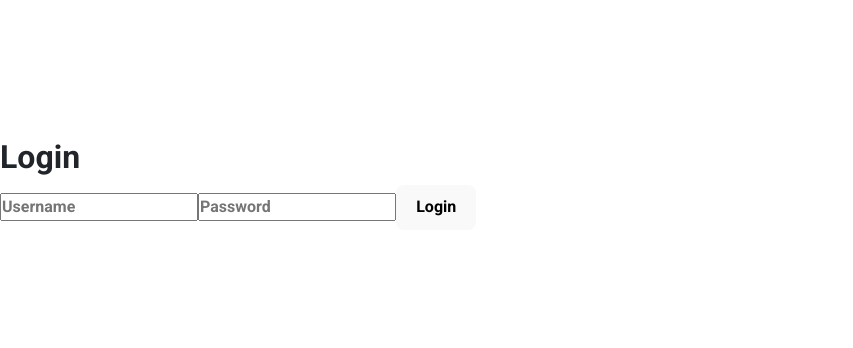
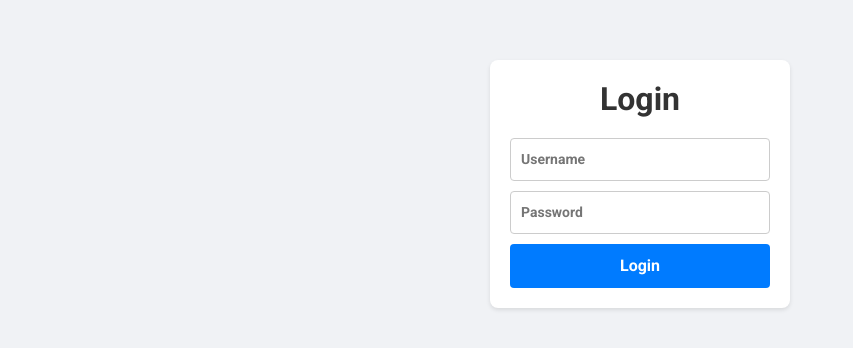
Before and after one commit to Guillermo090/investsphere_app, a React (Vite) app: page /login in a window 1280 px wide. Shown: the part 216-564 px from the top of the page, without its empty margins (0-853 px from the left). Built offline with nearby package versions, Linux system fonts and the light colour scheme.

Commit message:
add styles to public views

```diff
--- a/index.html
+++ b/index.html
@@ -4,7 +4,7 @@
     <meta charset="UTF-8" />
     <link rel="icon" type="image/svg+xml" href="/vite.svg" />
     <meta name="viewport" content="width=device-width, initial-scale=1.0" />
-    <title>Vite + React + TS</title>
+    <title> Investsphere </title>
     <link href="https://fonts.googleapis.com/css2?family=Roboto:wght@700&ital@1&display=swap" rel="stylesheet">
 
   </head>
--- a/src/auth/Login.tsx
+++ b/src/auth/Login.tsx
@@ -1,6 +1,7 @@
 import React, { useState } from 'react';
 import { useNavigate } from 'react-router-dom';
 import { useAuth } from '../auth/AuthContext'; // Importa el hook personalizado para el contexto
+import './login.css'; // Importa el archivo CSS
 
 const Login: React.FC = () => {
     const initialUser = {
@@ -28,7 +29,8 @@ const Login: React.FC = () => {
     };
 
     return (
-        <div>
+        <div className="login-container">
+            <div className="login-form">
                 <h2>Login</h2>
                 <input
                     type="text"
@@ -46,6 +48,7 @@ const Login: React.FC = () => {
                 />
                 <button onClick={handleLogin}>Login</button>
             </div>
+        </div>
     );
 };
 
--- /dev/null
+++ b/src/auth/login.css
@@ -0,0 +1,48 @@
+/* Login.css */
+
+.login-container {
+    display: flex;
+    justify-content: center;
+    align-items: center;
+    height: 100vh;
+    background-color: #f0f2f5;
+}
+
+.login-form {
+    background-color: #ffffff;
+    padding: 20px;
+    border-radius: 8px;
+    box-shadow: 0 2px 4px rgba(0, 0, 0, 0.1);
+    width: 300px;
+    text-align: center;
+}
+
+.login-form h2 {
+    margin-bottom: 20px;
+    color: #333;
+}
+
+.login-form input {
+    width: 100%;
+    padding: 10px;
+    margin-bottom: 10px;
+    border: 1px solid #ccc;
+    border-radius: 4px;
+    font-size: 14px;
+}
+
+.login-form button {
+    width: 100%;
+    padding: 10px;
+    background-color: #007bff;
+    border: none;
+    border-radius: 4px;
+    color: white;
+    font-size: 16px;
+    cursor: pointer;
+    transition: background-color 0.3s ease;
+}
+
+.login-form button:hover {
+    background-color: #0056b3;
+}
```
Lines whose indentation alone changed are shown as unchanged.
